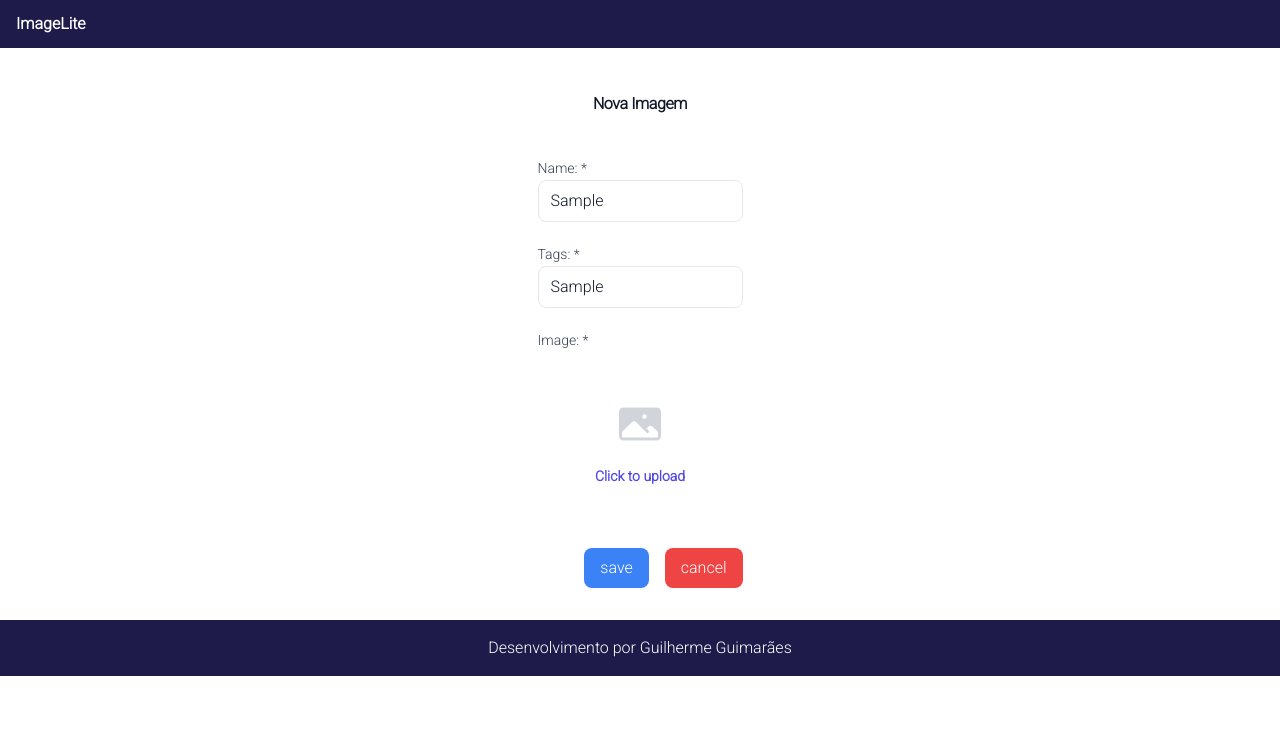
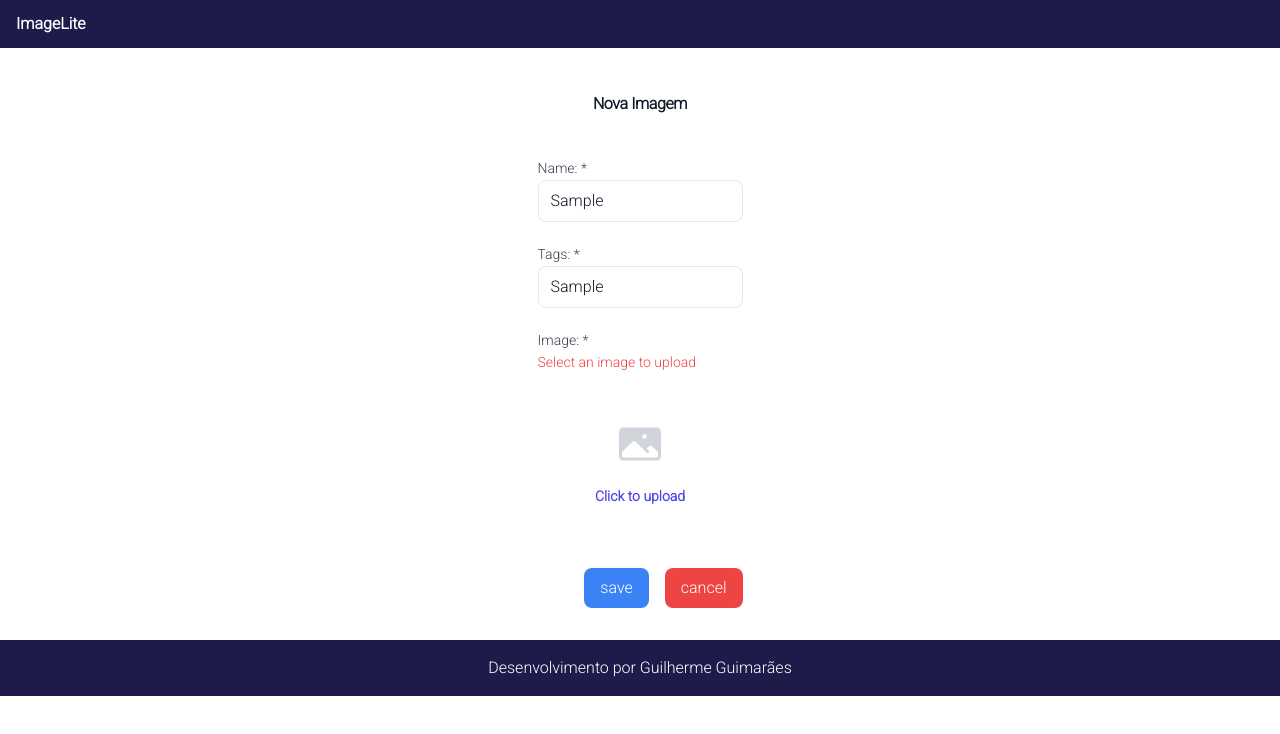
Before and after one commit to guilhermendes/imagelitefront, a Next.js app: page /formulario in a window 1280 px wide. Both pictures are taken after typing "Sample", "Sample" into the empty fields and a click on the button "save". Shown: the top 734 px of the page. Built offline with nearby package versions, Linux system fonts and the light colour scheme.

Commit message:
58. Finalizando o cadastro de imagens

```diff
--- a/package.json
+++ b/package.json
@@ -16,6 +16,7 @@
     "postcss": "8.4.31",
     "react": "18.2.0",
     "react-dom": "18.2.0",
+    "react-toastify": "^9.1.3",
     "tailwindcss": "3.3.5",
     "yup": "^1.2.0"
   },
--- /dev/null
+++ b/src/app/formulario/formScheme.ts
@@ -0,0 +1,30 @@
+import * as Yup from 'yup'
+
+export interface FormProps {
+    name: string;
+    tags: string;
+    file: string | Blob;
+}
+
+export const formScheme: FormProps = { name: '', tags: '', file: '' }
+
+export const formValidationScheme = Yup.object().shape({
+    name: Yup.string().trim()
+    .required('Name is required!')
+    .max(50, 'Name has the limit of 50 characters! '),
+
+    tags: Yup.string().trim()
+    .required('Tags is required!')
+    .max(50, 'Tags has the limit of 50 characters! '),
+
+    file: Yup.mixed<Blob>()
+    .required('Select an image to upload')
+    .test('size', 'File Size cannot be higther than 4 MB', (file) => {
+        return file.size < 4000000;
+    })
+    .test('type', 'Accepted formats: jpeg, gif or png', (file) => {
+        return file.type === 'image/jpeg' || file.type === 'image/png' || file.type === 'image/gif';
+    })
+
+
+})
--- a/src/app/formulario/page.tsx
+++ b/src/app/formulario/page.tsx
@@ -1,57 +1,99 @@
 'use client'
-import { InputText, Template, Button } from '@/components'
+import { InputText, Template, Button, RenderIf, useNotification, FieldError } from '@/components'
+import { useFormik } from 'formik'
+import { useState } from 'react';
+import { useImageService } from '@/resources/image/image.service'
+import { FormProps, formScheme, formValidationScheme } from './formScheme'
 import Link from 'next/link'
-import { useFormik } from 'formik'
-
-interface FormProps{
-    name: string;
-    tags: string;
-    file: any;
-}
-
-const formScheme: FormProps = { name: '', tags: '', file: ''  }
 
 export default function FormularioPage() {
 
+    const notification = useNotification()
+    const [loading, setLoading] = useState<boolean>(false)
+    const [imagePreview, setImagemPreview] = useState<string>();
+    const service = useImageService();
+
     const formki = useFormik<FormProps>({
         initialValues: formScheme,
-        onSubmit: (dados: FormProps) => {
-            console.log(dados)
-        }
+        onSubmit: handleSubmit,
+        validationSchema: formValidationScheme
     })
 
+    async function handleSubmit(dados: FormProps) {
+        setLoading(true);
+
+        const formData = new FormData();
+        formData.append("file", dados.file);
+        formData.append("name", dados.name);
+        formData.append("tags", dados.tags);
+
+
+        await service.salvar(formData)
+        formki.resetForm();
+        setImagemPreview('')
+
+        setLoading(false)
+
+        notification.notify('Upload send success', 'success');
+
+    }
+
+    function onFileUpload(event: React.ChangeEvent<HTMLInputElement>) {
+        if (event.target.files) {
+            const file = event.target.files[0]
+            formki.setFieldValue("file", file)
+            const imageURL = URL.createObjectURL(file);
+            setImagemPreview(imageURL);
+        }
+    }
+
     return (
-        <Template>
+        <Template loading={loading}>
             <section className='flex flex-col items-center justify-center my-5'>
                 <h5 className='mt-3 mb-10 text-3x1 font-extrabold tracking-tight text-gray-900'>Nova Imagem</h5>
-                <form onSubmit={ formki.handleSubmit }>
+                <form onSubmit={formki.handleSubmit}>
                     <div className='grid grid-cols-1'>
                         <label className='blocl text-sm font-medium leading-6 text-gray-700'>Name: *</label>
                         <InputText id="name"
+                            value={formki.values.name}
                             onChange={formki.handleChange}
                             placeholder="type the image's name" />
+                            <FieldError error={ formki.errors.name } />
                     </div>
 
                     <div className='mt-5 grid grid-cols-1'>
                         <label className='blocl text-sm font-medium leading-6 text-gray-700'>Tags: *</label>
                         <InputText id="tags"
+                            value={formki.values.tags}
                             onChange={formki.handleChange}
                             placeholder="type the tags's cooma separated" />
+                            <FieldError error={ formki.errors.tags } />
                     </div>
 
 
                     <div className='mt-5 grid grid-cols-1'>
                         <label className='blocl text-sm font-medium leading-6 text-gray-700'>Image: *</label>
+                        <FieldError error={ formki.errors.file } />
                         <div className='mt-2 flex justify-center rounded-lg border-dashed border-gray-900/25 px-6 py-10'>
                             <div className='text-center'>
+
+                                <RenderIf condition={!imagePreview}>
                                     <svg className="mx-auto h-12 w-12 text-gray-300" viewBox="0 0 24 24" fill="currentColor" aria-hidden="true">
                                         <path fillRule="evenodd" d="M1.5 6a2.25 2.25 0 012.25-2.25h16.5A2.25 2.25 0 0122.5 6v12a2.25 2.25 0 01-2.25 2.25H3.75A2.25 2.25 0 011.5 18V6zM3 16.06V18c0 .414.336.75.75.75h16.5A.75.75 0 0021 18v-1.94l-2.69-2.689a1.5 1.5 0 00-2.12 0l-.88.879.97.97a.75.75 0 11-1.06 1.06l-5.16-5.159a1.5 1.5 0 00-2.12 0L3 16.061zm10.125-7.81a1.125 1.125 0 112.25 0 1.125 1.125 0 01-2.25 0z" clipRule="evenodd" />
                                     </svg>
+                                </RenderIf>
 
                                 <div className='mt-4 flex text-sm leading-6 text-gray-600'>
                                     <label className='relative cursor-pointer rounded-md bg-white font-semibold text-indigo-600'>
+                                        <RenderIf condition={!imagePreview}>
                                             <span>Click to upload</span>
-                                        <input type='file' className='sr-only'/>
+                                        </RenderIf>
+
+                                        <RenderIf condition={!!imagePreview}>
+                                            <img src={imagePreview} width={250} className='rounded-md' />
+                                        </RenderIf>
+
+                                        <input onChange={onFileUpload} type='file' className='sr-only' />
                                     </label>
                                 </div>
                             </div>
@@ -59,10 +101,10 @@
                     </div>
 
                     <div className='mt-5 flex items-center justify-end gap-x-4'>
-                        <Button style='bg-blue-500 hover:bg-blue-300' type="submit" label='save'/>
+                        <Button style='bg-blue-500 hover:bg-blue-300' type="submit" label='save' />
 
                         <Link href="galeria">
-                            <Button style='bg-red-500 hover:bg-red-300' label='cancel'/>
+                            <Button style='bg-red-500 hover:bg-red-300' label='cancel' />
                         </Link>
                     </div>
 
--- a/src/app/galeria/page.tsx
+++ b/src/app/galeria/page.tsx
@@ -1,7 +1,7 @@
 
 'use client'
 
-import { Template, ImageCard, Button, InputText } from '@/components'
+import { Template, ImageCard, Button, InputText, useNotification } from '@/components'
 import { Image } from '@/resources/image/image.resource'
 import { useImageService } from '@/resources/image/image.service'
 import { useState } from 'react'
@@ -9,7 +9,8 @@
 
 export default function GaleriaPage() {
 
-    const useService = useImageService();
+    const notification = useNotification()
+    const useService = useImageService()
     const [images, setImages] = useState<Image[]>([])
     const [query, setQuery] = useState<string>('')
     const [extension, setExtension] = useState<string>('')
@@ -20,6 +21,10 @@
         const result = await useService.buscar(query, extension);
         setImages(result);
         setLoading(false)
+
+        if(!result.length){
+            notification.notify('No result found!', 'warning')
+        }
     }
 
     function renderImageCard(image: Image) {
--- a/src/app/layout.tsx
+++ b/src/app/layout.tsx
@@ -1,4 +1,5 @@
 import './globals.css'
+import 'react-toastify/ReactToastify.min.css'
 import type { Metadata } from 'next'
 import { Roboto } from 'next/font/google'
 
--- a/src/components/Template.tsx
+++ b/src/components/Template.tsx
@@ -1,3 +1,5 @@
+import { ToastContainer } from 'react-toastify'
+
 interface TemplateProps {
     children: React.ReactNode;
     loading?: boolean;
@@ -18,6 +20,15 @@
                 {children}
             </div>
             <Footer />
+
+            <ToastContainer position='top-right'
+                autoClose={8000}
+                hideProgressBar={false}
+                draggable={false}
+                closeOnClick={true}
+                pauseOnHover={true}
+
+                />
         </>
     )
 }
--- a/src/components/index.ts
+++ b/src/components/index.ts
@@ -1,4 +1,5 @@
-export { Template } from './Template'
+export { Template, RenderIf } from './Template'
 export { ImageCard } from './ImageCard'
 export { Button } from './button'
-export { InputText } from './input'
+export { InputText, FieldError } from './input'
+export { useNotification } from './notification'
--- /dev/null
+++ b/src/components/input/FieldError.tsx
@@ -0,0 +1,14 @@
+interface FieldErrorProps {
+    error: any | null;
+}
+
+export const FieldError: React.FC<FieldErrorProps> = ({
+    error
+}) => {
+    if (error) {
+        return (
+            <span className="text-red-500 text-sm">{error}</span>
+        )
+    }
+    return false;
+}
--- a/src/components/input/InputText.tsx
+++ b/src/components/input/InputText.tsx
@@ -5,6 +5,7 @@
     placeholder?: string;
     onChange?: (event: React.ChangeEvent<HTMLInputElement>) => void;
     id?: string;
+    value?: string;
 }
 
 export const InputText: React.FC <InputTextPropos> = ({
--- a/src/components/input/index.ts
+++ b/src/components/input/index.ts
@@ -1 +1,2 @@
 export { InputText } from './InputText'
+export { FieldError } from './FieldError'
--- /dev/null
+++ b/src/components/notification/index.ts
@@ -0,0 +1,13 @@
+import { toast } from 'react-toastify'
+
+export const useNotification = () => {
+    function notify(message: string, level: "success" | "info" | "warning" | "error" ){
+        toast(message, {
+            type: level
+        })
+    }
+
+    return {
+        notify
+    }
+}
--- a/src/resources/image/image.service.ts
+++ b/src/resources/image/image.service.ts
@@ -8,6 +8,15 @@
         const response = await fetch(url)
         return await response.json();
     }
+
+    async salvar(dados: FormData) : Promise<string>{
+        const response = await fetch(this.baseURL, {
+            method: 'POST',
+            body: dados
+        })
+
+        return response.headers.get('location') ?? ''
+    }
 }
 
 export const useImageService = () => new ImageService();
```
Also changed, not shown: 1 other file (tests, documents, lock files or other folders). Lines whose indentation alone changed are shown as unchanged.
